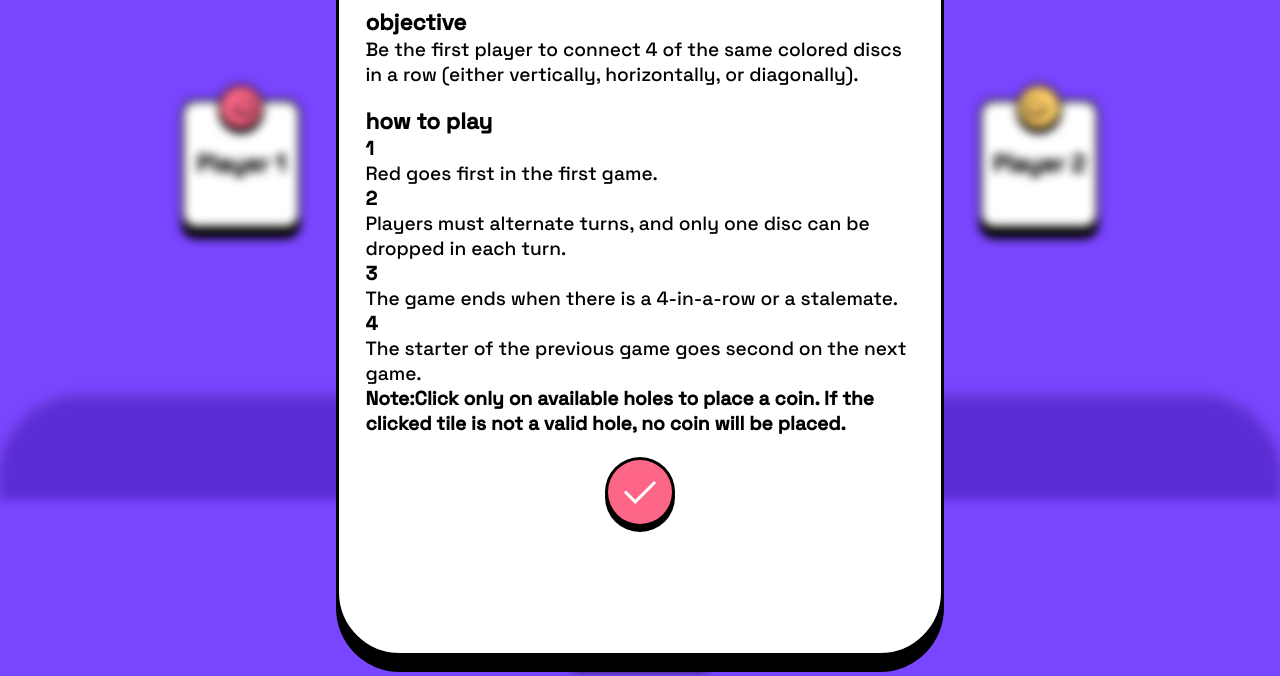
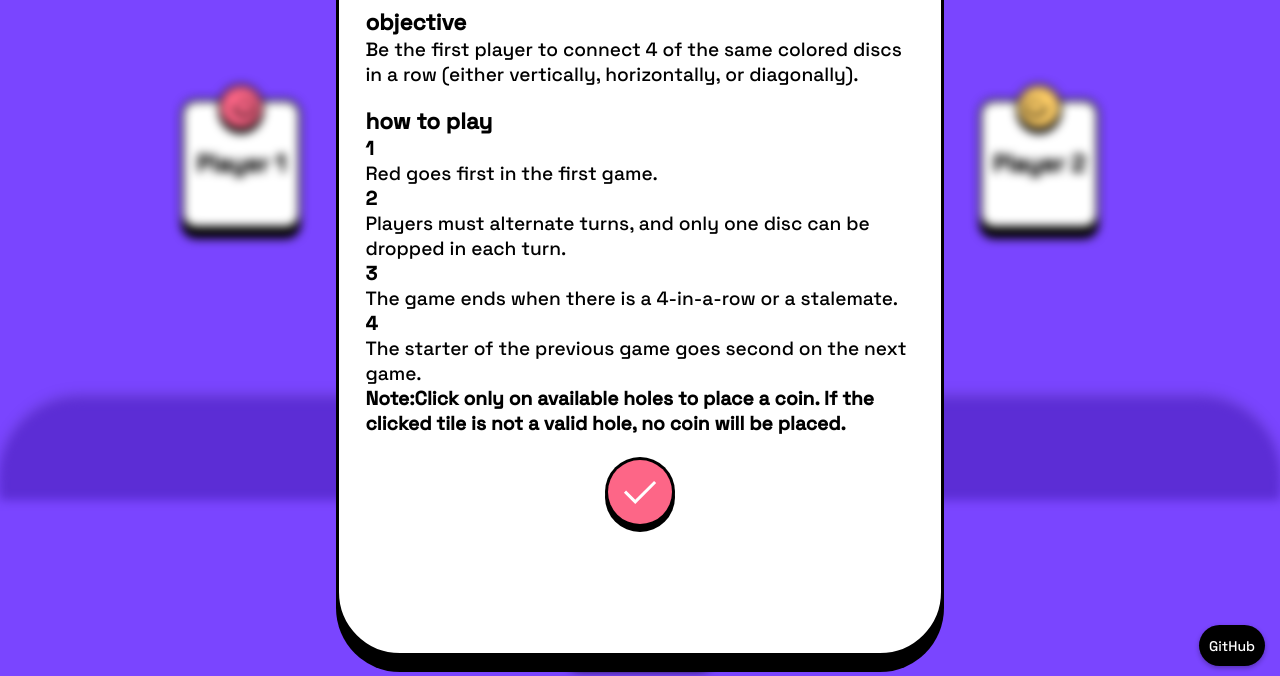
Before and after one commit to Megh1701/connect-four, a plain HTML site: page index.html in a window 1280 px wide. Shown: the part 124-800 px from the top of the page. Drawn offline with Linux system fonts and the light colour scheme.

Commit message:
small change in css

```diff
--- a/index.html
+++ b/index.html
@@ -28,10 +28,14 @@
 </head>
 
 <body>
+    <div id="github-link">
+        <a href="https://github.com/Megh1701/" target="_blank">GitHub</a>
+    </div>
     <nav>
         <button id="menu"><a
                 href="https://en.wikipedia.org/wiki/Connect_Four#:~:text=The%20two%20players%20then%20alternate,the%20game%20is%20a%20draw.">RULES</a></button>
         <img src="media/logo.svg" alt="">
+
         <button id="re">RESTART</button>
     </nav>
 
@@ -128,6 +132,7 @@
             </div>
         </div>
         <div class="timer">
+            <a href="">My github</a>
             <div class="timer-background">
                 <h3 class="player-turn">
                     Player's 1 Turn
--- a/style.css
+++ b/style.css
@@ -139,6 +139,27 @@ gap: 4rem;
     justify-content: center;
     align-items: center;
     flex-direction: column;
+}
+
+#github-link {
+    z-index: 100;
+    position: fixed;
+    bottom: 10px;
+    right: 15px;
+    background-color: #000;
+    border-radius: 25px;
+    padding: 10px;
+    box-shadow: 0 2px 5px rgba(0, 0, 0, 0.3);
+}
+
+#github-link a {
+    color: #FFF;
+    text-decoration: none;
+    font-size: 14px;
+}
+
+#github-link a:hover {
+    color: #FD6687;
 }
 
 #p2{
@@ -570,6 +591,7 @@ section[type="rules"] {
     }
 
     .timer-background {
+        position: fixed;
         width: 100px;
         height: 80px;
         font-size: 0.7rem;
```
